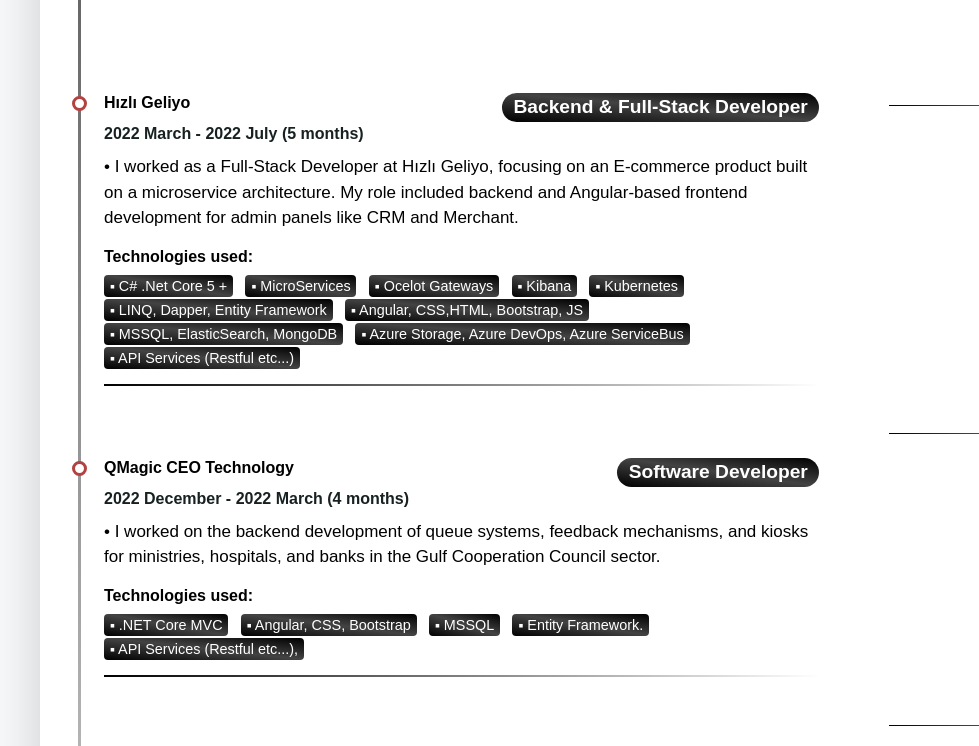
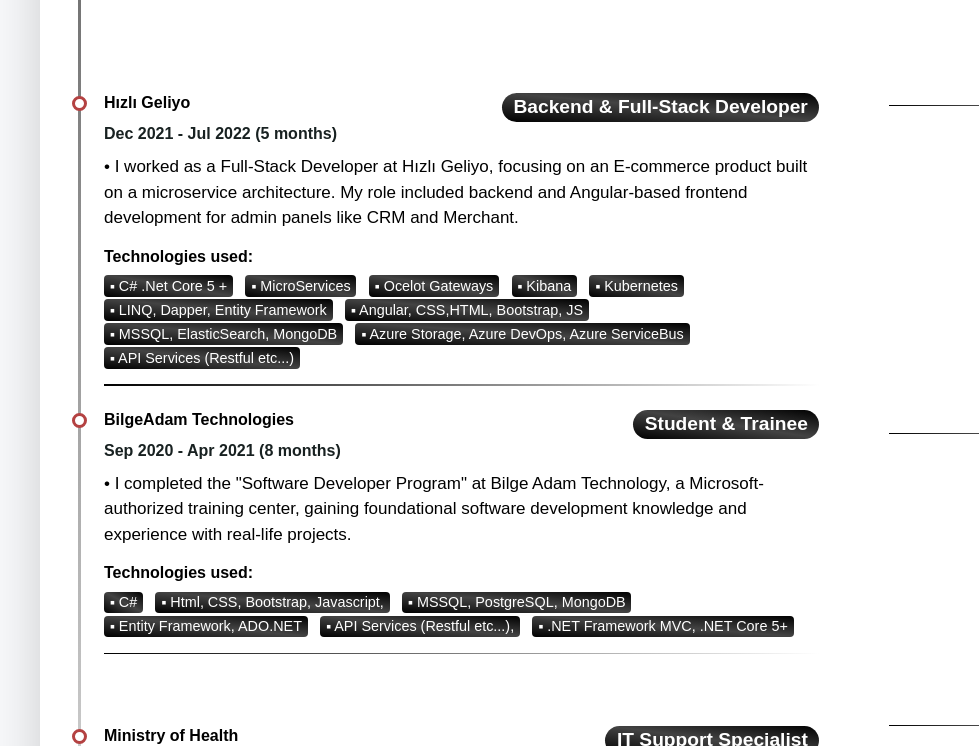
Before and after one commit to mertyusufkutlu/mertkutlu.github.io, a plain HTML site: page index.html in a window 1280 px wide. Shown: the part 1517-2263 px from the top of the page, 0-979 px from the left. Drawn offline with nearby package versions, Linux system fonts and the light colour scheme.

Commit message:
index.html revised

```diff
--- a/index.html
+++ b/index.html
@@ -146,7 +146,7 @@
                                                 Backend Developer
                                             </div>
                                         </div><!--//row-->
-                                        <div class="resume-position-time">2023 March - 2023 August (6 months)</div>
+                                        <div class="resume-position-time">Mar 2023 - Aug 2023 August (6 months)</div>
                                     </div><!--//resume-timeline-item-header-->
                                     <div class="resume-timeline-item-desc">
                                         <p style="font-size: 17px">• I worked as a Backend Developer at Güven Future and OneDose Health, focusing on appointment management,
@@ -182,7 +182,7 @@
                                                 Fullstack Developer
                                             </div>
                                         </div><!--//row-->
-                                        <div class="resume-position-time">2022 Jul - 2023 March (9 months)</div>
+                                        <div class="resume-position-time">Jul 2022 - Mar 2023 (9 months)</div>
                                     </div><!--//resume-timeline-item-header-->
                                     <div class="resume-timeline-item-desc">
                                         <p style="font-size: 17px">• I worked as a FullStack Developer at a government institution, developing inventory management systems,
@@ -224,7 +224,7 @@
                                                 Backend & Full-Stack Developer
                                             </div>
                                         </div><!--//row-->
-                                        <div class="resume-position-time">2022 March - 2022 July (5 months)</div>
+                                        <div class="resume-position-time">Dec 2021 - Jul 2022 (5 months)</div>
                                     </div><!--//resume-timeline-item-header-->
                                     <div class="resume-timeline-item-desc">
                                         <p style="font-size: 17px">• I worked as a Full-Stack Developer at Hızlı Geliyo, focusing on an E-commerce product built on a
@@ -273,49 +273,6 @@
                                     </div><!--//resume-timeline-item-desc-->
 
                                     <div class="resume-section-title"></div>
-                                </article><!--//resume-timeline-item-->
-
-                                <br/>
-
-                                <article class="resume-timeline-item position-relative pb-5">
-
-                                    <div class="resume-timeline-item-header mb-2">
-                                        <div class="d-flex flex-column flex-md-row">
-                                            <h3 class="resume-position-title font-weight-bold mb-1">QMagic CEO
-                                                Technology</h3>
-                                            <div class="pill-gradient ml-auto badge-primary badge-pill text-white">
-                                                Software Developer
-                                            </div>
-                                        </div><!--//row-->
-                                        <div class="resume-position-time">2022 December - 2022 March (4 months)</div>
-                                    </div><!--//resume-timeline-item-header-->
-                                    <div class="resume-timeline-item-desc">
-                                        <p style="font-size: 17px">• I worked on the backend development of queue systems, feedback mechanisms, and kiosks for
-                                            ministries, hospitals, and banks in the Gulf Cooperation Council sector.</p>
-                                        <h4 class="resume-timeline-item-desc-heading font-weight-bold">Technologies
-                                            used:</h4>
-                                        <ul class="list-inline">
-                                            <li class="list-inline-item"><span
-                                                    class="badge badge-primary badge-primary">▪ .NET Core MVC</span>
-                                            </li>
-                                            <li class="list-inline-item"><span
-                                                    class="badge badge-primary badge-primary">▪ Angular, CSS, Bootstrap</span>
-                                            </li>
-
-                                            <li class="list-inline-item"><span
-                                                    class="badge badge-primary badge-primary">▪ MSSQL</span></li>
-
-                                            <li class="list-inline-item"><span
-                                                    class="badge badge-primary badge-primary">▪ Entity Framework.</span>
-                                            </li>
-
-                                            <li class="list-inline-item"><span
-                                                    class="badge badge-primary badge-primary">▪ API Services (Restful etc...),</span>
-                                            </li>
-                                        </ul>
-                                    </div><!--//resume-timeline-item-desc-->
-                                    <div class="resume-section-title"></div>
-                                </article><!--//resume-timeline-item-->
 
                                 <br/>
 
@@ -329,7 +286,7 @@
                                                 Student & Trainee
                                             </div>
                                         </div><!--//row-->
-                                        <div class="resume-position-time">2020 September - 2021 April (8 months)</div>
+                                        <div class="resume-position-time">Sep 2020 - Apr 2021 (8 months)</div>
                                     </div><!--//resume-timeline-item-header-->
                                     <div class="resume-timeline-item-desc">
                                         <p style="font-size: 17px">• I completed the "Software Developer Program" at Bilge Adam Technology, a Microsoft-authorized training
```
